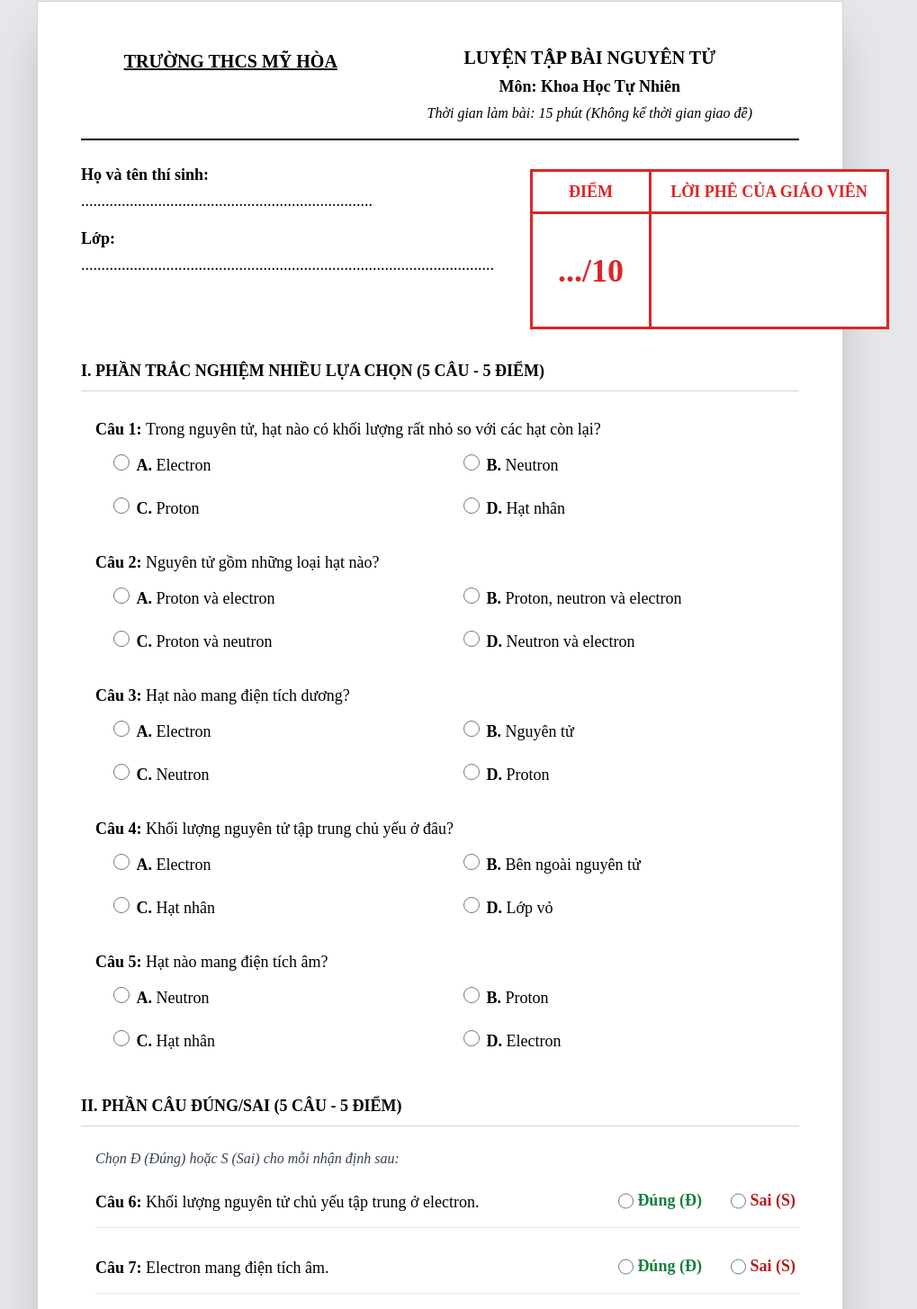
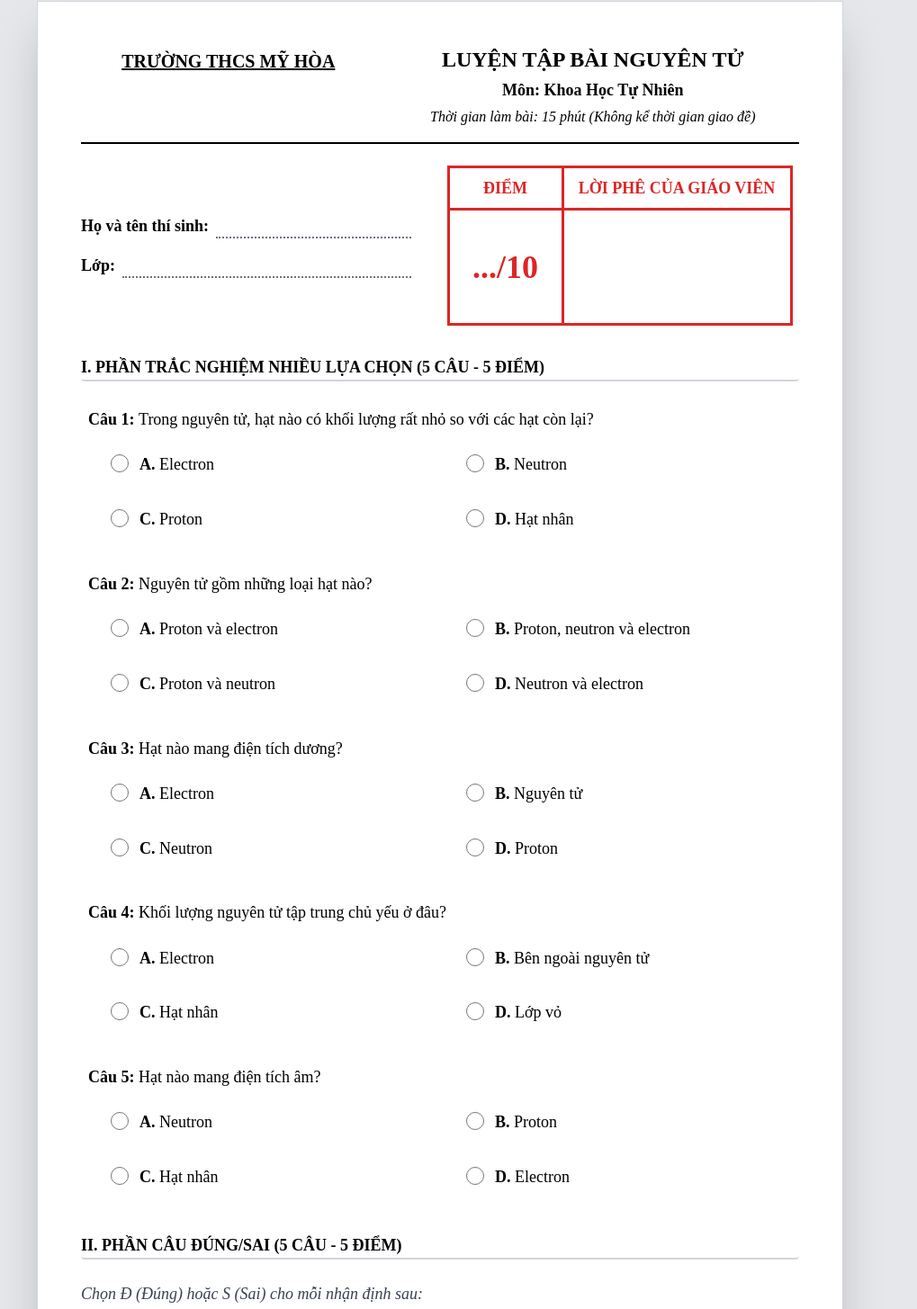
Before and after one commit to ttkquyen89-hub/PLB_LOP-7_NGUYENTU, a plain HTML site: page index.html in a window 1280 px wide. Shown: the part 31-1486 px from the top of the page at 90% size, without its empty margins (151-1170 px from the left). Drawn offline with nearby package versions, Linux system fonts and the light colour scheme.

Commit message:
Add files via upload

```diff
--- a/index.html
+++ b/index.html
@@ -2,7 +2,7 @@
 <html lang="vi">
 <head>
     <meta charset="UTF-8">
-    <meta name="viewport" content="width=device-width, initial-scale=1.0">
+    <meta name="viewport" content="width=device-width, initial-scale=1.0, maximum-scale=1.0, user-scalable=no">
     <title>Phiếu Kiểm Tra Trắc Nghiệm</title>
     <script src="https://cdn.tailwindcss.com"></script>
     <style>
@@ -10,6 +10,7 @@
         body {
             font-family: 'Times New Roman', Times, serif;
             background-color: #e5e7eb;
+            -webkit-tap-highlight-color: transparent;
         }
 
         /* Hiệu ứng hộp chấm điểm */
@@ -22,69 +23,75 @@
 
         /* Định dạng radio button gọn gàng */
         input[type="radio"] {
-            width: 1.1rem;
-            height: 1.1rem;
+            width: 1.25rem;
+            height: 1.25rem;
             accent-color: #2563eb;
             cursor: pointer;
-            margin-top: 2px;
+            flex-shrink: 0;
+            margin-top: 3px;
         }
 
         .correct-answer {
             background-color: #dcfce7; /* Xanh nhạt */
             border: 1px solid #22c55e;
-            border-radius: 4px;
-            padding: 4px;
+            border-radius: 6px;
         }
 
         .wrong-answer {
             background-color: #fee2e2; /* Đỏ nhạt */
             border: 1px solid #ef4444;
-            border-radius: 4px;
-            padding: 4px;
+            border-radius: 6px;
         }
 
         /* Ẩn nút khi in */
         @media print {
             .no-print { display: none !important; }
-            body { background-color: white; }
-            .paper-container { box-shadow: none; border: none; }
+            body { background-color: white; padding: 0 !important; margin: 0 !important; }
+            .paper-container { box-shadow: none; border: none; padding: 0 !important; min-height: auto !important; }
         }
     </style>
 </head>
-<body class="p-2 md:p-8">
+<body class="m-0 p-0 md:p-6 lg:p-8 bg-gray-200">
 
-    <div class="paper-container max-w-4xl mx-auto bg-white shadow-2xl border border-gray-300 p-6 md:p-12 relative">
+    <div class="paper-container w-full min-h-screen md:min-h-0 md:max-w-4xl mx-auto bg-white md:shadow-2xl md:border border-gray-300 p-4 sm:p-6 md:p-12 relative flex flex-col">
 
         <!-- Phần Header Giấy Thi -->
-        <div class="flex flex-col md:flex-row justify-between items-start border-b-2 border-black pb-4 mb-6">
-            <div class="text-center w-full md:w-5/12 mb-4 md:mb-0">
-                <h3 class="font-bold text-xl uppercase underline mt-1">TRƯỜNG THCS MỸ HÒA</h3>
+        <div class="flex flex-col md:flex-row justify-between items-center md:items-start border-b-2 border-black pb-4 mb-6 gap-3">
+            <div class="text-center w-full md:w-5/12">
+                <h3 class="font-bold text-lg md:text-xl uppercase underline mt-1">TRƯỜNG THCS MỸ HÒA</h3>
             </div>
             <div class="text-center w-full md:w-7/12">
-                <h2 class="font-bold text-xl uppercase">LUYỆN TẬP BÀI NGUYÊN TỬ</h2>
-                <h3 class="font-bold text-lg mt-1">Môn: Khoa Học Tự Nhiên</h3>
-                <p class="italic mt-1">Thời gian làm bài: 15 phút (Không kể thời gian giao đề)</p>
+                <h2 class="font-bold text-xl md:text-2xl uppercase text-blue-900 md:text-black">LUYỆN TẬP BÀI NGUYÊN TỬ</h2>
+                <h3 class="font-bold text-base md:text-lg mt-1">Môn: Khoa Học Tự Nhiên</h3>
+                <p class="italic text-sm md:text-base mt-1">Thời gian làm bài: 15 phút (Không kể thời gian giao đề)</p>
             </div>
         </div>
 
         <!-- Thông tin thí sinh & Hộp điểm -->
-        <div class="flex flex-col md:flex-row justify-between mb-8 gap-6">
-            <div class="flex-1 space-y-3 text-lg leading-relaxed md:pr-4">
-                <p><strong>Họ và tên thí sinh:</strong> ........................................................................</p>
-                <p><strong>Lớp:</strong> ......................................................................................................</p>
+        <div class="flex flex-col-reverse md:flex-row justify-between mb-8 gap-6 md:gap-8 text-base md:text-lg">
+            <div class="w-full md:w-1/2 flex flex-col justify-center space-y-4">
+                <div class="flex items-end">
+                    <strong class="whitespace-nowrap mr-2">Họ và tên thí sinh:</strong>
+                    <div class="flex-1 border-b-2 border-dotted border-gray-500 h-5"></div>
+                </div>
+                <div class="flex items-end">
+                    <strong class="whitespace-nowrap mr-2">Lớp:</strong>
+                    <div class="flex-1 border-b-2 border-dotted border-gray-500 h-5"></div>
+                </div>
             </div>
-            <div class="w-full md:w-1/2 shrink-0 pt-2">
-                <table class="w-full h-full border-collapse border-[3px] border-red-600 text-red-600 bg-white shadow-sm">
+
+            <div class="w-full md:w-1/2 flex justify-center shrink-0">
+                <table class="w-full max-w-sm border-collapse border-[3px] border-red-600 text-red-600 bg-white shadow-sm">
                     <tr>
-                        <th class="border-[3px] border-red-600 p-2 w-1/3 text-center uppercase font-bold text-lg">Điểm</th>
-                        <th class="border-[3px] border-red-600 p-2 w-2/3 text-center uppercase font-bold text-lg">Lời phê của giáo viên</th>
+                        <th class="border-[3px] border-red-600 p-2 w-1/3 text-center uppercase font-bold text-base md:text-lg">Điểm</th>
+                        <th class="border-[3px] border-red-600 p-2 w-2/3 text-center uppercase font-bold text-base md:text-lg">Lời phê của giáo viên</th>
                     </tr>
                     <tr>
-                        <td class="border-[3px] border-red-600 p-2 text-center align-middle h-32">
-                            <span id="score-display" class="font-bold text-4xl">.../10</span>
+                        <td class="border-[3px] border-red-600 p-2 text-center align-middle h-24 md:h-32">
+                            <span id="score-display" class="font-bold text-3xl md:text-4xl">.../10</span>
                         </td>
-                        <td class="border-[3px] border-red-600 p-3 align-top">
-                            <p id="teacher-remark" class="italic text-lg text-red-600 font-medium text-center mt-6"></p>
+                        <td class="border-[3px] border-red-600 p-2 align-top">
+                            <p id="teacher-remark" class="italic text-base md:text-lg text-red-600 font-medium text-center mt-3 md:mt-6"></p>
                         </td>
                     </tr>
                 </table>
@@ -92,31 +99,31 @@
         </div>
 
         <!-- Vùng chứa nội dung bài thi -->
-        <div id="exam-content" class="text-lg">
+        <div id="exam-content" class="text-base md:text-lg flex-1">
 
-            <div class="mb-6 font-bold uppercase text-black border-b border-gray-300 pb-2">
+            <div class="mb-4 md:mb-6 font-bold uppercase text-black border-b-2 border-gray-300 pb-2 bg-gray-50 md:bg-transparent p-2 md:p-0 rounded">
                 I. Phần Trắc Nghiệm Nhiều Lựa Chọn (5 câu - 5 điểm)
             </div>
-            <div id="mcq-container" class="space-y-6 mb-10 pl-2 md:pl-4">
+            <div id="mcq-container" class="space-y-6 md:space-y-8 mb-10 md:pl-2">
                 <!-- Javascript sẽ render câu hỏi MCQ vào đây -->
             </div>
 
-            <div class="mb-6 font-bold uppercase text-black border-b border-gray-300 pb-2">
+            <div class="mb-4 md:mb-6 font-bold uppercase text-black border-b-2 border-gray-300 pb-2 bg-gray-50 md:bg-transparent p-2 md:p-0 rounded mt-8">
                 II. Phần Câu Đúng/Sai (5 câu - 5 điểm)
             </div>
-            <p class="italic text-base text-gray-700 mb-4 pl-2 md:pl-4">Chọn Đ (Đúng) hoặc S (Sai) cho mỗi nhận định sau:</p>
-            <div id="tf-container" class="space-y-6 mb-8 pl-2 md:pl-4">
+            <p class="italic text-gray-700 mb-4 px-2 md:px-0">Chọn Đ (Đúng) hoặc S (Sai) cho mỗi nhận định sau:</p>
+            <div id="tf-container" class="space-y-6 mb-8 md:pl-2">
                 <!-- Javascript sẽ render câu hỏi True/False vào đây -->
             </div>
 
         </div>
 
         <!-- Nút thao tác -->
-        <div class="no-print flex flex-col sm:flex-row justify-center gap-4 mt-12 border-t pt-8">
-            <button id="submit-btn" onclick="submitExam()" class="bg-blue-700 hover:bg-blue-800 transition text-white font-bold py-3 px-8 rounded shadow-lg text-lg uppercase">
+        <div class="no-print flex flex-col md:flex-row justify-center gap-3 md:gap-4 mt-8 border-t border-gray-300 pt-6 pb-4">
+            <button id="submit-btn" onclick="submitExam()" class="w-full md:w-auto bg-blue-700 hover:bg-blue-800 active:bg-blue-900 transition text-white font-bold py-4 md:py-3 px-8 rounded-lg shadow text-lg uppercase">
                 Nộp bài
             </button>
-            <button id="reset-btn" onclick="initExam()" class="bg-gray-600 hover:bg-gray-700 transition text-white font-bold py-3 px-8 rounded shadow-lg text-lg uppercase">
+            <button id="reset-btn" onclick="initExam()" class="w-full md:w-auto bg-gray-600 hover:bg-gray-700 active:bg-gray-800 transition text-white font-bold py-4 md:py-3 px-8 rounded-lg shadow text-lg uppercase">
                 Làm lại và đảo đề
             </button>
         </div>
@@ -193,15 +200,15 @@
                 const shuffledOpts = shuffleArray(question.opts);
 
                 let html = `
-                <div class="question-block" id="mcq-block-${qIndex}">
-                    <p class="font-bold mb-2">Câu ${qIndex + 1}: <span class="font-normal">${question.q}</span> <span id="mark-mcq-${qIndex}" class="text-red-600 font-bold text-xl md:text-2xl ml-2"></span></p>
-                    <div class="grid grid-cols-1 md:grid-cols-2 gap-3 pl-4">`;
+                <div class="question-block px-2 md:px-0" id="mcq-block-${qIndex}">
+                    <p class="font-bold mb-3 leading-relaxed">Câu ${qIndex + 1}: <span class="font-normal">${question.q}</span> <span id="mark-mcq-${qIndex}" class="text-red-600 font-bold text-xl md:text-2xl ml-2"></span></p>
+                    <div class="grid grid-cols-1 md:grid-cols-2 gap-3 md:gap-4 md:pl-4">`;
 
                 shuffledOpts.forEach((opt, optIndex) => {
                     html += `
-                        <label class="flex items-start gap-2 cursor-pointer p-1 rounded transition-colors" id="label-mcq-${qIndex}-${optIndex}">
-                            <input type="radio" name="mcq-${qIndex}" value="${opt.c}" class="mt-1">
-                            <span><span class="font-bold">${labels[optIndex]}.</span> ${opt.t}</span>
+                        <label class="flex items-start gap-3 cursor-pointer p-3 md:p-2 rounded-lg transition-colors border border-transparent hover:bg-gray-50 active:bg-gray-200" id="label-mcq-${qIndex}-${optIndex}">
+                            <input type="radio" name="mcq-${qIndex}" value="${opt.c}">
+                            <span class="leading-snug pt-0.5"><span class="font-bold">${labels[optIndex]}.</span> ${opt.t}</span>
                         </label>`;
                 });
 
@@ -217,14 +224,14 @@
 
             currentTFs.forEach((question, qIndex) => {
                 let html = `
-                <div class="question-block flex flex-col md:flex-row md:items-center justify-between gap-2 border-b border-gray-200 pb-3" id="tf-block-${qIndex}">
-                    <p class="font-bold w-full md:w-3/4">Câu ${qIndex + 6}: <span class="font-normal">${question.q}</span> <span id="mark-tf-${qIndex}" class="text-red-600 font-bold text-xl md:text-2xl ml-2"></span></p>
-                    <div class="flex gap-6 pl-4 md:pl-0 shrink-0">
-                        <label class="flex items-center gap-1 cursor-pointer p-1 rounded" id="label-tf-${qIndex}-true">
+                <div class="question-block flex flex-col md:flex-row md:items-center justify-between gap-4 md:gap-2 border-b border-gray-200 pb-5 md:pb-3 px-2 md:px-0" id="tf-block-${qIndex}">
+                    <p class="font-bold w-full md:w-[70%] leading-relaxed">Câu ${qIndex + 6}: <span class="font-normal">${question.q}</span> <span id="mark-tf-${qIndex}" class="text-red-600 font-bold text-xl md:text-2xl ml-2"></span></p>
+                    <div class="flex gap-4 w-full md:w-auto shrink-0">
+                        <label class="flex-1 md:flex-none flex justify-center items-center gap-2 cursor-pointer p-3 md:p-2 rounded-lg border border-gray-300 md:border-transparent active:bg-gray-100 transition-colors" id="label-tf-${qIndex}-true">
                             <input type="radio" name="tf-${qIndex}" value="true">
                             <span class="font-bold text-green-700">Đúng (Đ)</span>
                         </label>
-                        <label class="flex items-center gap-1 cursor-pointer p-1 rounded" id="label-tf-${qIndex}-false">
+                        <label class="flex-1 md:flex-none flex justify-center items-center gap-2 cursor-pointer p-3 md:p-2 rounded-lg border border-gray-300 md:border-transparent active:bg-gray-100 transition-colors" id="label-tf-${qIndex}-false">
                             <input type="radio" name="tf-${qIndex}" value="false">
                             <span class="font-bold text-red-700">Sai (S)</span>
                         </label>
@@ -250,6 +257,9 @@
                 allRadios.forEach((radio, optIndex) => {
                     const label = document.getElementById(`label-mcq-${qIndex}-${optIndex}`);
                     radio.disabled = true; // Khóa sau khi nộp
+
+                    // Xóa class viền hover/mặc định để chuẩn bị bôi màu chấm điểm
+                    label.classList.remove('border-transparent', 'hover:bg-gray-50');
 
                     if(radio.value === "true") {
                         label.classList.add('correct-answer'); // Luôn hiện đáp án đúng
@@ -278,6 +288,9 @@
 
                 radioTrue.disabled = true;
                 radioFalse.disabled = true;
+
+                labelTrue.classList.remove('border-gray-300', 'md:border-transparent');
+                labelFalse.classList.remove('border-gray-300', 'md:border-transparent');
 
                 const correctStr = String(question.c); // "true" hoặc "false"
                 let isCorrect = false;
```
